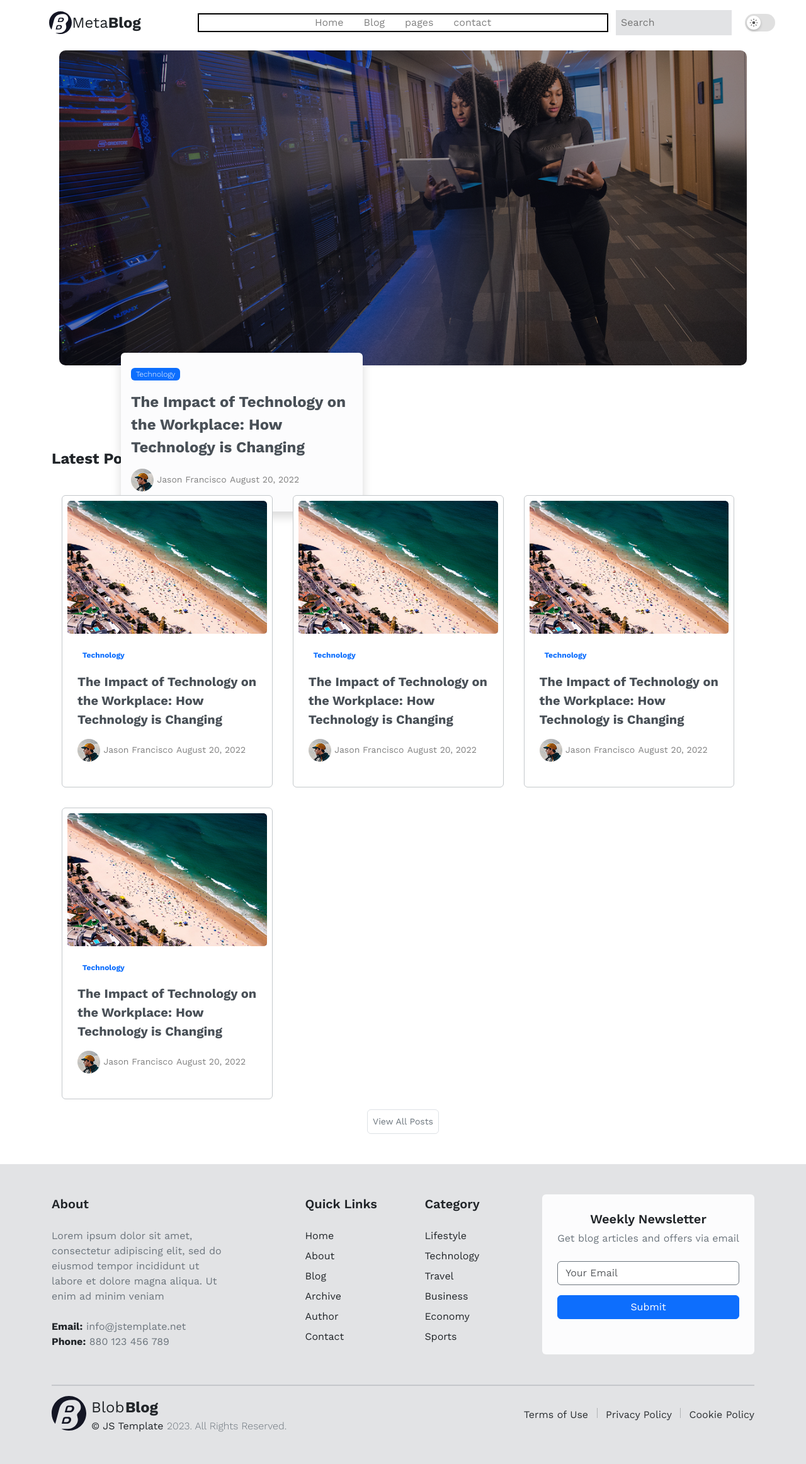
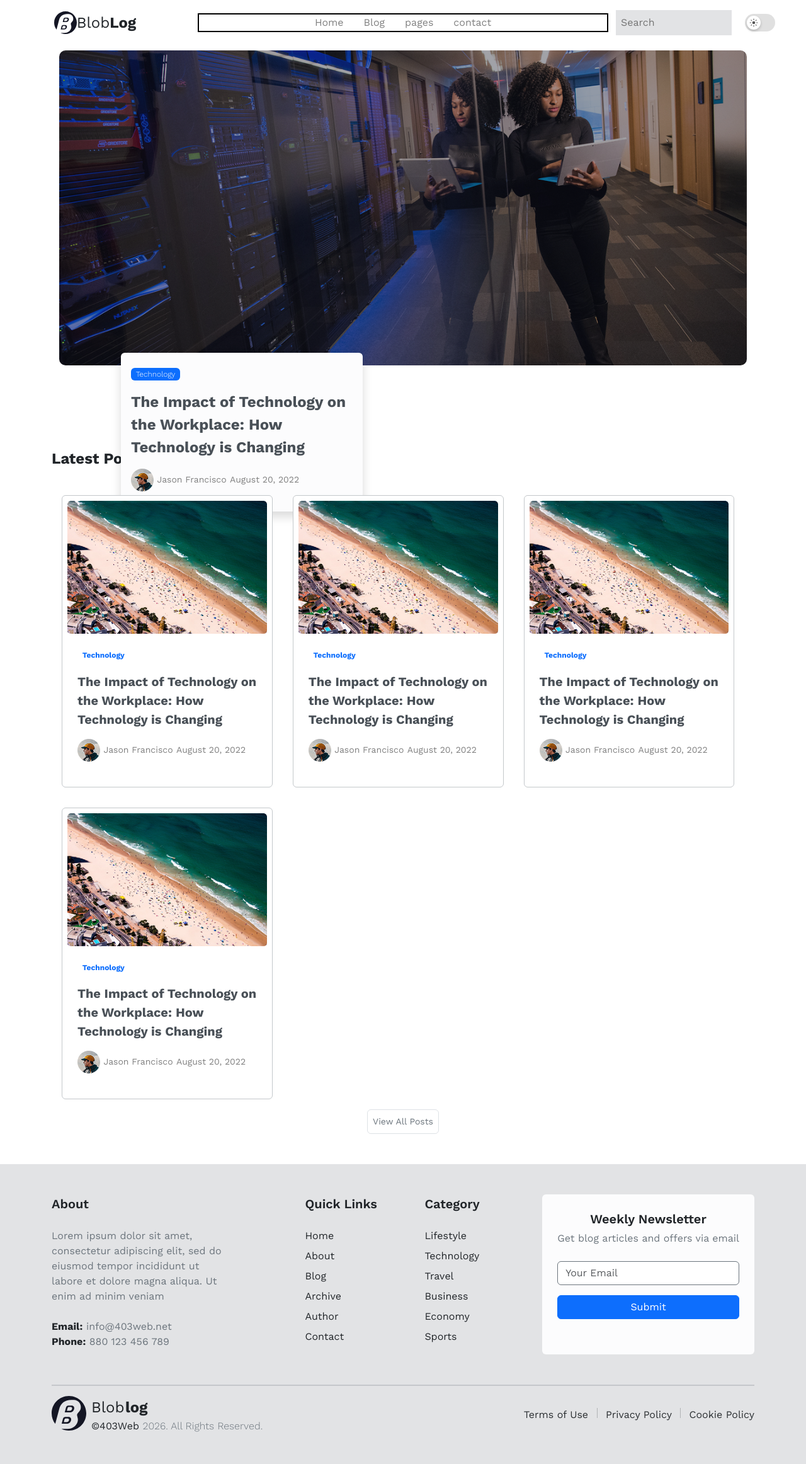
Before and after one commit to 403Web/bloblog, a Django app: template config/templates/index.html in a window 1280 px wide. Shown: the whole page at 63% size. Run offline with Django 5.2, Linux system fonts and the light colour scheme; the template is opened without the code that fills it, so the values that code supplies are empty.

Commit message:
fixed typo

```diff
--- a/config/templates/index.html
+++ b/config/templates/index.html
@@ -4,7 +4,7 @@
 <head>
     <meta charset="UTF-8">
     <meta name="viewport" content="width=device-width, initial-scale=1.0">
-    <title>MetaBlog</title>
+    <title>BlobLog</title>
     <!-- links -->
     <link rel="stylesheet" href="../static/style.css">
     <link href="https://cdn.jsdelivr.net/npm/bootstrap@5.3.8/dist/css/bootstrap.min.css" rel="stylesheet"
@@ -35,8 +35,8 @@
                             d="M14.9971 11.7427C15.2811 10.6609 16.2589 9.90663 17.3774 9.90663H20.8843C22.6235 9.90663 23.8925 11.5517 23.4509 13.2339L23.333 13.6831C22.8227 15.6273 21.0654 16.9828 19.0553 16.9828H13.6216L14.9971 11.7427ZM16.5836 12.5462C16.7465 11.9289 17.3049 11.4988 17.9433 11.4988H19.8489C20.8106 11.4988 21.5123 12.4036 21.2681 13.3288L21.2029 13.5758C20.9207 14.6451 19.949 15.3907 18.8375 15.3907H15.8329L16.5836 12.5462Z"
                             fill="#141624" />
                     </svg>
-                    <span class="fs-4">Meta</span>
-                    <span class="fw-bold fs-4">Blog</span>
+                    <span class="fs-4">Blob</span>
+                    <span class="fw-bold fs-4">Log</span>
                 </div>
             </div>
             <ul
@@ -225,7 +225,7 @@
                     <p class="my-4 text-secondary">Lorem ipsum dolor sit amet, consectetur adipiscing elit, sed do eiusmod tempor incididunt ut labore et dolore magna aliqua. Ut enim ad minim veniam</p>
                     <div>
                         <span class="fw-bold">Email:</span>
-                        <span class="text-secondary">info@jstemplate.net</span>
+                        <span class="text-secondary">info@403web.net</span>
                     </div>
                     <div>
                         <span class="fw-bold">Phone:</span>
@@ -305,11 +305,11 @@
                     <div>
                         <div>
                             <span class="fs-4 footer-logo-title">Blob</span>
-                            <span class="fw-bold fs-4">Blog</span>
+                            <span class="fw-bold fs-4">log</span>
                         </div>
                         <div>
-                            <span>© JS Template</span>
-                            <span class="text-secondary fw-light">2023. All Rights Reserved.</span>
+                            <span>©403Web</span>
+                            <span class="text-secondary fw-light">2026. All Rights Reserved.</span>
                         </div>
                     </div>
                 </div>
```
